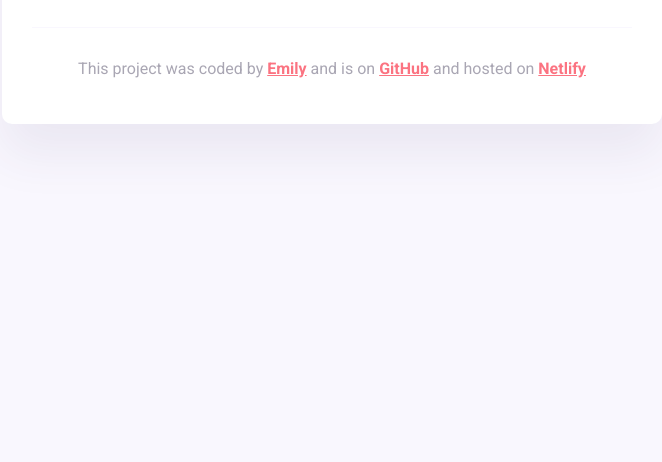
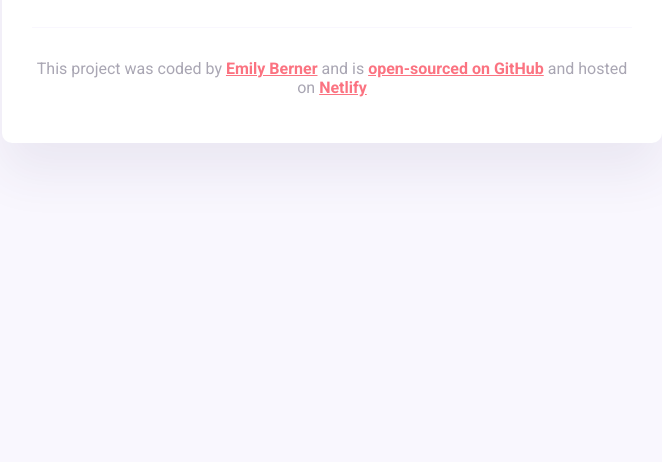
Before and after one commit to Emmily0/my-weather-app-eb-shecodes-plus, a plain HTML site: page index.html in a window 1280 px wide. Shown: the part 338-800 px from the top of the page, without its empty margins (308-970 px from the left). Drawn offline with nearby package versions, Linux system fonts and the light colour scheme.

Commit message:
Added my GitHhub and Netlify links

```diff
--- a/index.html
+++ b/index.html
@@ -49,12 +49,12 @@
         <p class="footer author">
           This project was coded by
           <a href="#" target="_blank" class="author-name"
-            ><strong>Emily</strong></a
+            ><strong>Emily Berner</strong></a
           >
-          and is on
-          <a href="#" target="_blank" class="github"><strong>GitHub</strong></a>
+          and is
+          <a href="https://github.com/Emmily0/my-weather-app-eb-shecodes-plus/tree/main" target="_blank" class="github"><strong> open-sourced on GitHub</strong></a>
           and hosted on
-          <a href="#" target="_blank" class="host"><strong>Netlify</strong></a>
+          <a href="https://myweatherapp-shecodesplus-eb.netlify.app" target="_blank" class="host"><strong>Netlify</strong></a>
         </p>
       </footer>
     </div>
```
